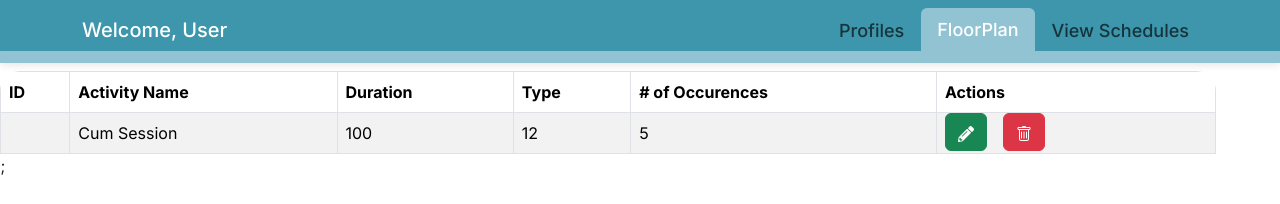
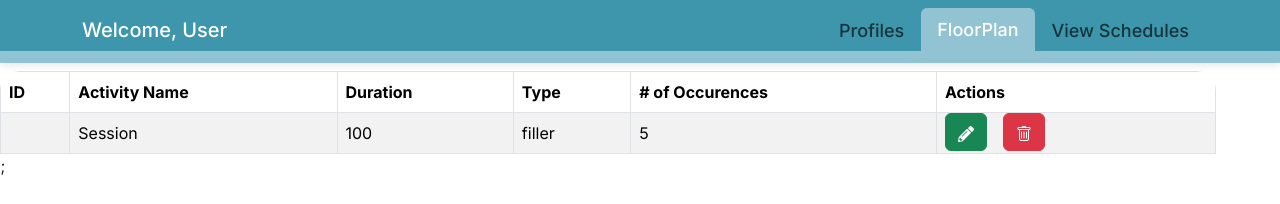
Before and after one commit to csc301-2023-fall/project-48-yorkregioneducationalservices-T, a Next.js app in the folder deliverables/yres_scheduler/yres_scheduler_frontend/: page /floorplan in a window 1280 px wide. Shown: the top 204 px of the page. Built offline with nearby package versions, Linux system fonts and the light colour scheme.

Commit message:
Lack of rowevetns in StundentsTable, activityedit

```diff
--- a/deliverables/yres_scheduler/yres_scheduler_frontend/package.json
+++ b/deliverables/yres_scheduler/yres_scheduler_frontend/package.json
@@ -12,7 +12,7 @@
   "dependencies": {
     "bootstrap": "^5.3.2",
     "konva": "^9.2.2",
-    "next": "^13.5.4",
+    "next": "^14.0.3-canary.3",
     "prop-types": "^15.8.1",
     "react": "^18",
     "react-bootstrap": "^2.9.0",
--- a/deliverables/yres_scheduler/yres_scheduler_frontend/src/app/components/activitiesTable.jsx
+++ b/deliverables/yres_scheduler/yres_scheduler_frontend/src/app/components/activitiesTable.jsx
@@ -20,9 +20,9 @@ function ActivitiesTable() {
     // Dummy state data. TODO: Replace with GET data api call
     const [activityData, setActivityData] = useState([{
         activty_id: 0,
-        name: 'Cum Session',
+        name: 'Session',
         duration: 100,
-        type: '12',
+        type: 'filler',
         num_occurences: 5
     }]);
     const columns = [{
--- a/deliverables/yres_scheduler/yres_scheduler_frontend/src/app/components/profilesTable.jsx
+++ b/deliverables/yres_scheduler/yres_scheduler_frontend/src/app/components/profilesTable.jsx
@@ -3,8 +3,6 @@ import OverlayTrigger from 'react-bootstrap/OverlayTrigger';
 import Tooltip from 'react-bootstrap/Tooltip';
 import YresTable from './table'
 import { useState, useEffect } from 'react';
-import Modal from 'react-bootstrap/Modal';
-import Form from 'react-bootstrap/Form';
 import { FaPencilAlt } from 'react-icons/fa';
 import { BsTrash } from 'react-icons/bs';
 import StudentEdit from '../modals/studentEdit';
@@ -74,7 +72,7 @@ function ProfilesTable({ type, defaultType }) {
     appendRowActions(counselorData, type);
     return (
         <div id='profiles-table'>
-            {type !== defaultType ? <CounselorsTable display_data={counselorData} rowEvents={rowEvents}/> : <StudentsTable display_data={studentData} rowEvents={rowEvents}/>}
+            {type !== defaultType ? <CounselorsTable display_data={counselorData}  rowEvents={rowEvents}/> : <StudentsTable display_data={studentData} rowEvents={rowEvents}/>}
         </div>
     )
 }
--- a/deliverables/yres_scheduler/yres_scheduler_frontend/src/app/modals/activityEdit.jsx
+++ b/deliverables/yres_scheduler/yres_scheduler_frontend/src/app/modals/activityEdit.jsx
@@ -18,7 +18,6 @@ function ActivityEdit({item, show, setShow}) {
     const durationValueChange = (event) => {
         setDurationValue(event.target.value);
     }
-
     const [typeValue, setTypeValue] = useState(item.type);
     const typeValueChange = (event) => {
         setTypeValue(event.target.value);
@@ -33,7 +32,6 @@ function ActivityEdit({item, show, setShow}) {
         item.type = typeValue
         item.num_occurences = occurencesValue
         handleClose() //needs to be before setStudentData
-        setActivityData(activityData)
     }
 
     return (
@@ -82,9 +80,9 @@ function ActivityEdit({item, show, setShow}) {
                         onChange={typeValueChange}
                     /> */}
                     <Form.Check value="common" type="radio" label="Common"
-                    onchange={typeValueChange} checked={typeValue === "common"}/>
+                    onChange={typeValueChange} checked={typeValue === "common"}/>
                     <Form.Check value="filler" type="radio" label="Filler"
-                    onchange={typeValueChange} checked={typeValue === "filler"}/>
+                    onChange={typeValueChange} checked={typeValue === "filler"}/>
                     </Form.Group>
 
                     <Form.Group
```
